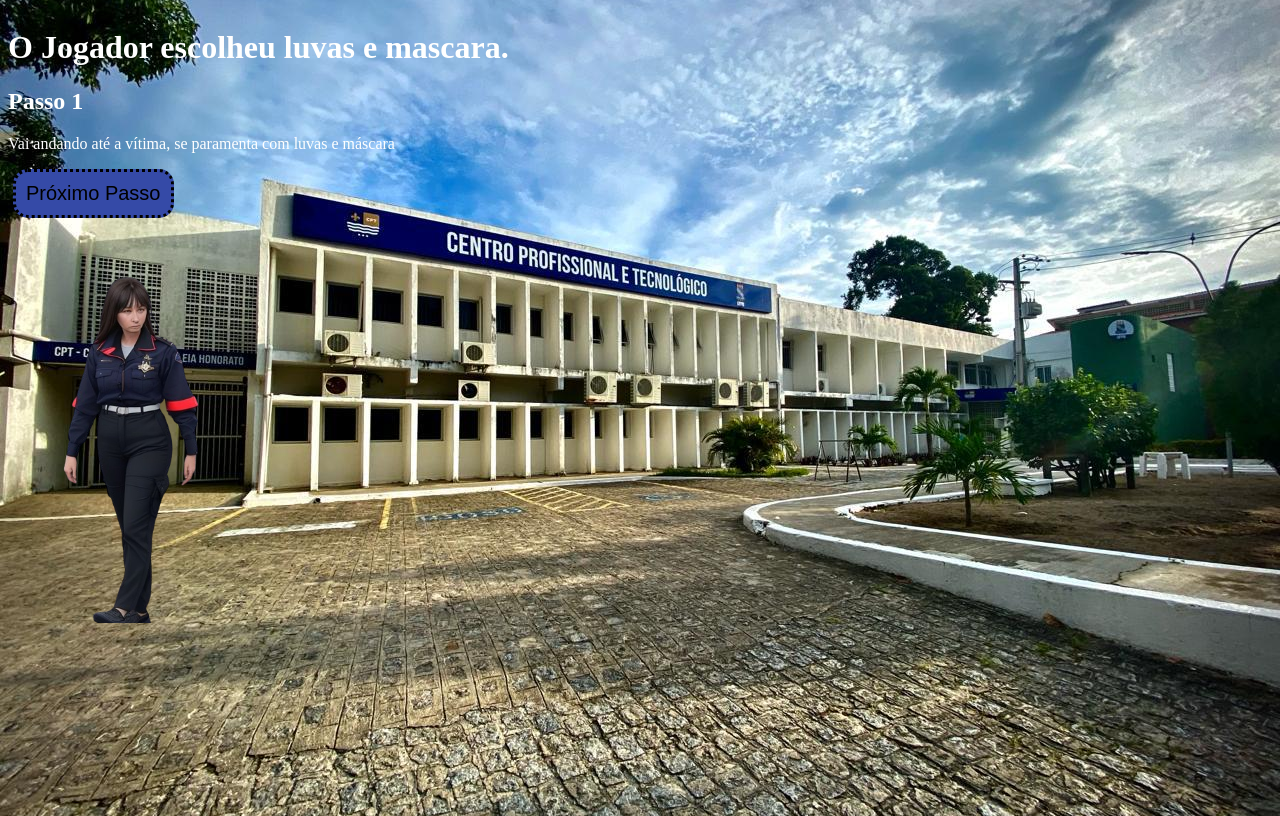
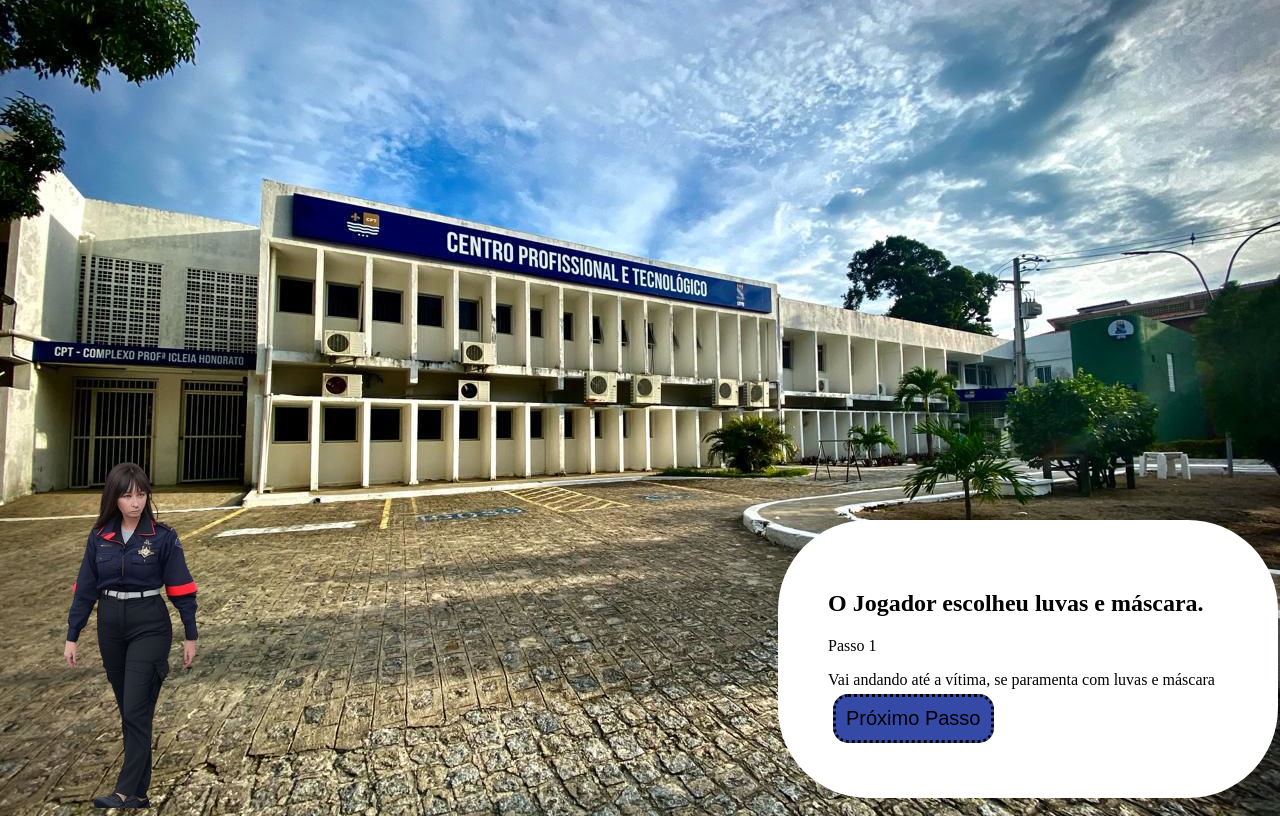
Before and after one commit to tainamiranda2/salvando-vidas, a React (Vite) app: page /JogoOne in a window 1280 px wide. Built offline with nearby package versions, Linux system fonts and the light colour scheme.

Commit message:
retida de link para outras fase

```diff
--- a/src/App.css
+++ b/src/App.css
@@ -182,6 +182,7 @@ select {
 
 
 /*css da fase*/
+
 .fase-container{
 display: flex;
 }
@@ -260,32 +261,43 @@ img .image-item{
 }
 
 /*css do jogo*/
- img.gif-massagem {
-  animation-play-state: paused !important;
-  padding: 20px;
-  width: 300px;
-  align-items: center;
-}
+
 .cena-one-cardio{
   width: 400px;
   margin: 10x;
 }
 
-.personagem {
-  width: 100px; /* largura da imagem */
-  height: 150px; /* altura da imagem */
-  background-image: url('../src/img/vitoria.png'); /* caminho da sua imagem */
-  background-size: cover; /* redimensiona a imagem para cobrir todo o contêiner */
-  position: relative; /* permite mover a imagem dentro do contêiner */
-  animation: caminhada 4s steps(2) infinite; /* animação de caminhada */
+.jogo-imagem {
+  position: relative; /* Define a posição relativa para os filhos absolutos */
+  display: flex; /* Define o layout como flexível */
+  align-items: flex-end; /* Alinha os itens verticalmente ao rodapé */
+
+  height: 100vh; /* Define a altura da div como a altura total da tela */
 }
-.img-jogo-one{
-  height: 400px;
-}
-.img-jogo{
-position: absolute; /* Define o posicionamento absoluto */
+
+.img-jogo {
+  flex: 1; /* Ocupa todo o espaço disponível */
 
 }
+
+.img-jogo-one {
+
+  position: absolute; /* Define a posição absoluta para a imagem */
+  bottom: 0; /* Alinha a imagem ao rodapé da div pai */
+  height: 400px; /* Define a altura da imagem */
+}
+
+.texto-botao {
+  flex: 1; /* Ocupa todo o espaço disponível */
+  text-align: center; /* Centraliza o texto */
+
+}
+
+.button-next {
+  margin-top: 10px; /* Adiciona um espaçamento acima do botão */
+}
+
+
 @keyframes caminhada {
   0% { background-position: 0 0; } /* primeira etapa da caminhada */
   100% { background-position: -600px 0; } /* última etapa da caminhada */
--- a/src/pages/cadastro/Cadastro.jsx
+++ b/src/pages/cadastro/Cadastro.jsx
@@ -19,7 +19,8 @@ export const Cadastro = () => {
 
 */}
         <div className='card-segundario'>
-        <img src={rcp}/>
+        <p>RCP</p>
+        <span>Salvadno vidas</span>
           <form>
           <img className='perfil' src={perfil}/>
             <div className="input-group">
--- a/src/pages/jogo/FaseOne.jsx
+++ b/src/pages/jogo/FaseOne.jsx
@@ -4,12 +4,12 @@ import img2 from '../../img/img2.png';
 import img3 from '../../img/img3.png';
 //import paramedica from '../../img/paramedica.png';
 
-import bolsa from '../../img/bolsa.png';
+//import bolsa from '../../img/bolsa.png';
 import casaco from '../../img/casaco.png';
 import escova from '../../img/escova.png';
 import lapiz from '../../img/lapiz.png';
 import luva from '../../img/luva.png';
-import DEA from '../../img/DEA.png';
+//import DEA from '../../img/DEA.png';
 import maca from '../../img/maca.png';
 import soro from '../../img/soro.png';
 import marcara from '../../img/marcara.png';
@@ -27,17 +27,12 @@ export const FaseOne = () => {
   //jogador escolheu luva e mascara
   const JogoOne = [luva, marcara];
   //jogador escolheu LUVA, MÁSCARA, BOLSA VALVULA MÁSCARA
-  const JogoTwo=[luva, marcara, bolsa];
-//jogador ESCOLHEU LUVA, MÁSCARA, BOLSA VALVULA MÁSCARA E DEA
-const JogoThree=[luva, marcara, bolsa, DEA];
-console.log(selectedImages)
-//console.log(images)
-console.log(showResults)
+
 
 
   useEffect(() => {
     const shuffledImages = shuffleArray([
-      bolsa, casaco, escova, luva, maca, DEA,
+   casaco, escova, luva, maca,
       marcara, lapiz, carteira, soro, poket, caderno
     ]);
     setImages(shuffledImages);
@@ -60,42 +55,18 @@ console.log(showResults)
   console.log(selectedImagesCopy )
     // Verifica se todos os elementos de JogoOne estão presentes nos elementos selecionados
     const areAllSelectedImagesInJogoOne = JogoOne.every(image => selectedImagesCopy.includes(image));
-    // Verifica se todos os elementos de JogoTwo estão presentes nos elementos selecionados
-    const areAllSelectedImagesInJogoTwo = JogoTwo.every(image => selectedImagesCopy.includes(image));
-    // Verifica se todos os elementos de JogoThree estão presentes nos elementos selecionados
-    const areAllSelectedImagesInJogoThree = JogoThree.every(image => selectedImagesCopy.includes(image));
 
     // Verifica se todos os elementos selecionados estão presentes em JogoOne
     const areAllJogoOneInSelectedImages = selectedImagesCopy.every(image => JogoOne.includes(image));
     // Verifica se todos os elementos selecionados estão presentes em JogoTwo
-    const areAllJogoTwoInSelectedImages = selectedImagesCopy.every(image => JogoTwo.includes(image));
-    // Verifica se todos os elementos selecionados estão presentes em JogoThree
-    const areAllJogoThreeInSelectedImages = selectedImagesCopy.every(image => JogoThree.includes(image));
 
-    // Se todos os elementos selecionados são iguais aos elementos de JogoOne e não há nenhum elemento extra
     if (areAllSelectedImagesInJogoOne && areAllJogoOneInSelectedImages) {
       setShowResults(true);
       alert("Para iniciar atendimento foi selecionado Luva e mascara.")
 
       navigate('/JogoOne');
-    }
-    // Se todos os elementos selecionados são iguais aos elementos de JogoTwo e não há nenhum elemento extra
-    else if (areAllSelectedImagesInJogoTwo && areAllJogoTwoInSelectedImages) {
-      setShowResults(true);
-      alert("Para iniciar atendimento foi selecionado um item a mais, Bolsa.")
 
-      navigate('/JogoTwo');
-    }
-    // Se todos os elementos selecionados são iguais aos elementos de JogoThree e não há nenhum elemento extra
-    else if (areAllSelectedImagesInJogoThree && areAllJogoThreeInSelectedImages) {
-      setShowResults(true);
-      alert("Para iniciar atendimento foi selecionado dois items a mais, Bolsa e DEA.")
-
-      navigate('/JogoThree');
-
-    }
-    // Se os elementos selecionados não correspondem a nenhum dos jogos, limpe a seleção
-    else {
+    }  else {
       alert("Com os itens selecionados não é possível realizar o atendimento.")
      // setShowResults(true);
       setSelectedImages([]);
--- a/src/pages/jogo/JogoOne.jsx
+++ b/src/pages/jogo/JogoOne.jsx
@@ -75,19 +75,22 @@ export const JogoOne = () => {
   return (
     <>
       {parada === false ? (
-        <div  className='img-jogo'>
-          <h1> O Jogador escolheu luvas e mascara.</h1>
+       <div className='jogo-imagem'>
+       <div className='img-jogo'>
+         <img className='img-jogo-one' src={equipamentos[currentStep]} alt="Imagem do jogo"/>
+       </div>
+       <div className="balao">
+         <h2>O Jogador escolheu luvas e máscara.</h2>
+         <p>Passo {currentStep + 1}</p>
+         <span>{atendimentos[currentStep]}</span>
+         <button className="button-next-jogo" onClick={handleNextStep}>Próximo Passo</button>
+       </div>
+     </div>
 
-          <h2>Passo {currentStep + 1}</h2>
-          <p>{atendimentos[currentStep]}</p>
-          <button onClick={handleNextStep}>Próximo Passo</button>
-          <img className='img-jogo-one' src={equipamentos[currentStep]}/>
-
-        </div>
       ) : (
         <div className='compressao'>
-          <p> Lembre-se que você já escolheu seus materiais para realizar o
-atendimento. <strong>Iniciar RCP</strong> </p>
+          <p className='balao'> Lembre-se que você já escolheu seus materiais para realizar o
+atendimento. </p>
           <h2 className='compressao-time'>Tempo decorrido: {timeElapsed} segundos</h2>
           <button className='compressao-botton' onClick={handleButtonClick}>Fazer compressão</button>
           <h3 className='compressao-feitas'>Compressões: {count}</h3>
```
Also changed, not shown: src/img/teste.png (added).
